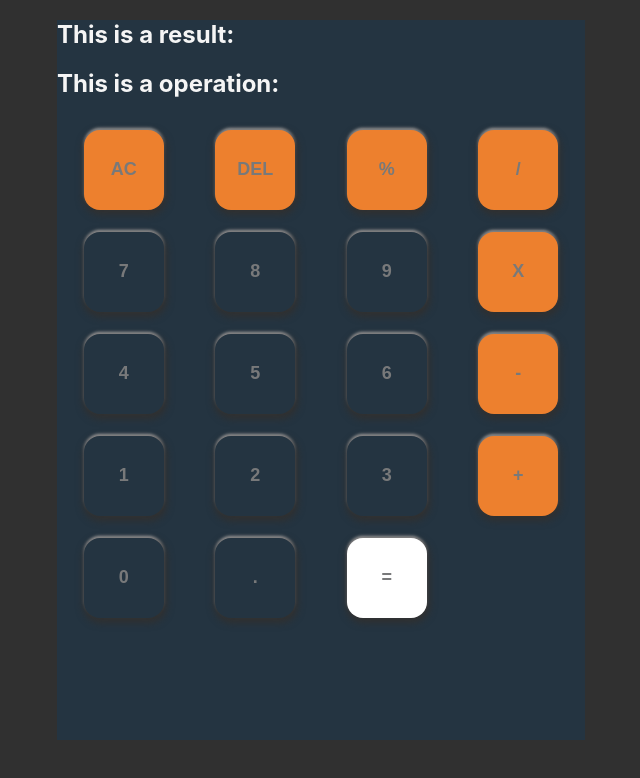
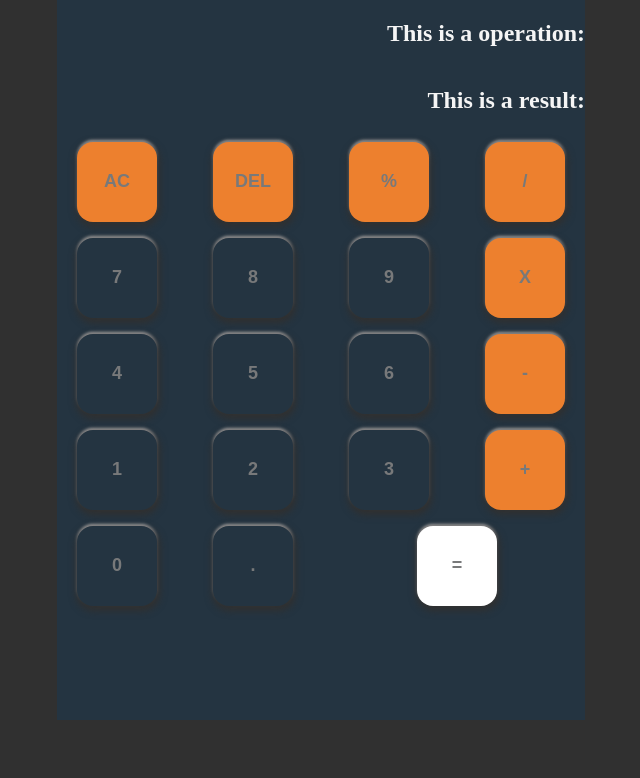
Before and after one commit to JoacoLuna4/my-calculator, a React (Create React App) app: page / in a window 1280 px wide. Shown: the top 778 px of the page, without its empty margins (319-959 px from the left). Built offline with nearby package versions, Linux system fonts and the light colour scheme.

Commit message:
Se limpia el codigo, se cambia a css grid

```diff
--- a/src/App.js
+++ b/src/App.js
@@ -18,7 +18,7 @@ function App() {
 				console.log("este es B", numberB);
 				console.log("este es A despues de", numberA);
 			}
-		} //esta logica no esta bien
+		} //esta logica no esta bien n
 
 		if (operator === "AC") {
 			setDisplay("");
@@ -36,124 +36,129 @@ function App() {
 		setDisplay(display + e.target.value);
 	};
 	return (
-		<div className="container">
-			<div name="display">
-				<h2> This is a result: {result} </h2>
-				<h2> This is a operation: {display} </h2>
+		<div className="container-calc">
+			<div name="display" className="container-display">
+				<h2 className="display"> This is a result: {result} </h2>
+				<h2 className="display"> This is a operation: {display} </h2>
 			</div>
-			<table>
-				<tbody>
-					<tr name="FUNCIONES">
-						<td>
-							<button name="AC" onClick={handleOperator} id="operator">
+
+			<div name="container-keys" className="container-keys">
+				<button
+					name="AC"
+					onClick={handleOperator}
+					id="operator"
+					className="operator"
+				>
 					AC
 				</button>
-						</td>
-						<td>
-							<button name="delete" onClick={handleOperator} id="operator">
+
+				<button
+					name="delete"
+					onClick={handleOperator}
+					id="operator"
+					className="operator"
+				>
 					DEL
 				</button>
-						</td>
-						<td>
-							<button name="percentage" onClick={handleOperator} id="operator">
+
+				<button
+					name="percentage"
+					onClick={handleOperator}
+					id="operator"
+					className="operator"
+				>
 					%
 				</button>
-						</td>
-						<td>
-							<button name="division" onClick={handleOperator} id="operator">
+
+				<button
+					name="division"
+					onClick={handleOperator}
+					id="operator"
+					className="operator"
+				>
 					/
 				</button>
-						</td>
-					</tr>
-					<tr>
-						<td>
-							<button value="7" onClick={handleNumber}>
+
+				<button value="7" onClick={handleNumber} className="numbers">
 					7
 				</button>
-						</td>
-						<td>
-							<button value="8" onClick={handleNumber}>
+
+				<button value="8" onClick={handleNumber} className="numbers">
 					8
 				</button>
-						</td>
-						<td>
-							<button value="9" onClick={handleNumber}>
+
+				<button value="9" onClick={handleNumber} className="numbers">
 					9
 				</button>
-						</td>
-						<td>
+
 				<button
 					name="multiplication"
 					onClick={handleOperator}
 					id="operator"
+					className="operator"
 				>
 					X
 				</button>
-						</td>
-					</tr>
-					<tr>
-						<td>
-							<button value="4" onClick={handleNumber}>
+
+				<button value="4" onClick={handleNumber} className="numbers">
 					4
 				</button>
-						</td>
-						<td>
-							<button value="5" onClick={handleNumber}>
+
+				<button value="5" onClick={handleNumber} className="numbers">
 					5
 				</button>
-						</td>
-						<td>
-							<button value="6" onClick={handleNumber}>
+
+				<button value="6" onClick={handleNumber} className="numbers">
 					6
 				</button>
-						</td>
-						<td>
-							<button name="minus" onClick={handleOperator} id="operator">
+
+				<button
+					name="minus"
+					onClick={handleOperator}
+					id="operator"
+					className="operator"
+				>
 					-
 				</button>
-						</td>
-					</tr>
-					<tr>
-						<td>
-							<button value="1" onClick={handleNumber}>
+
+				<button value="1" onClick={handleNumber} className="numbers">
 					1
 				</button>
-						</td>
-						<td>
-							<button value="2" onClick={handleNumber}>
+
+				<button value="2" onClick={handleNumber} className="numbers">
 					2
 				</button>
-						</td>
-						<td>
-							<button value="3" onClick={handleNumber}>
+
+				<button value="3" onClick={handleNumber} className="numbers">
 					3
 				</button>
-						</td>
-						<td>
-							<button name="plus" onClick={handleOperator} id="operator">
+
+				<button
+					name="plus"
+					onClick={handleOperator}
+					id="operator"
+					className="operator"
+				>
 					+
 				</button>
-						</td>
-					</tr>
-					<tr>
-						<td>
-							<button value="0" onClick={handleNumber}>
+
+				<button value="0" onClick={handleNumber} className="numbers">
 					0
 				</button>
-						</td>
-						<td>
-							<button name="dot" onClick={handleOperator}>
+
+				<button name="dot" onClick={handleOperator} className="numbers">
 					.
 				</button>
-						</td>
-						<td>
-							<button name="equal" onClick={handleOperator} id="operator">
+
+				<button
+					name="equal"
+					onClick={handleOperator}
+					id="operator"
+					className="operator"
+				>
 					=
 				</button>
-						</td>
-					</tr>
-				</tbody>
-			</table>
+			</div>
 		</div>
 	);
 }
--- a/src/index.css
+++ b/src/index.css
@@ -15,34 +15,45 @@ html {
 	background: #303030;
 	color: whitesmoke;
 }
-.container {
+.container-calc {
 	width: 33rem;
 	height: 45rem;
 	margin-left: auto;
 	margin-right: auto;
 	background-color: #243441;
 }
+.container-display {
+	width: 100%;
+	display: flex;
+	flex-direction: column-reverse;
+	align-items: flex-end;
+	grid-column: 1/-1;
+	margin-bottom: 0.5rem;
+}
+.display {
+	font-family: "Times New Roman", Times, serif;
+}
+.container-keys {
+	display: grid;
+	justify-items: center;
+	gap: 1rem;
+	grid-template-columns: repeat(4, 1fr);
+}
 
-table {
-	width: 100%;
-	text-align: center;
-}
-td {
-	padding: 10px;
-}
-td > button {
+.container-keys > button {
 	width: 5rem;
 	height: 5rem;
 	text-align: center;
 	color: #78797a;
 	background-color: #243441;
+	padding: 10px;
 	font-size: large;
 	font-weight: bold;
 	border: none;
 	border-radius: 1rem;
 	box-shadow: 01px 3px 7px 2px #303030, 0px -2px 3px rgb(185, 182, 182);
 }
-td > button:active {
+.container-keys > button:active {
 	width: 5rem;
 	height: 5rem;
 	text-align: center;
@@ -52,7 +63,6 @@ td > button:active {
 	font-weight: bold;
 	border: none;
 	border-radius: 1rem;
-	/* box-shadow: 01px 3px 7px 2px #303030, 0px -2px 3px rgb(185, 182, 182); */
 }
 /* Elijo este selector para no tener conflictos de especificidad con el equal button */
 button[id="operator"] {
@@ -63,4 +73,5 @@ button[id="operator"]:active {
 }
 button[name="equal"] {
 	background-color: rgb(255, 255, 255);
+	grid-column: span 2;
 }
```
Lines whose indentation alone changed are shown as unchanged.
